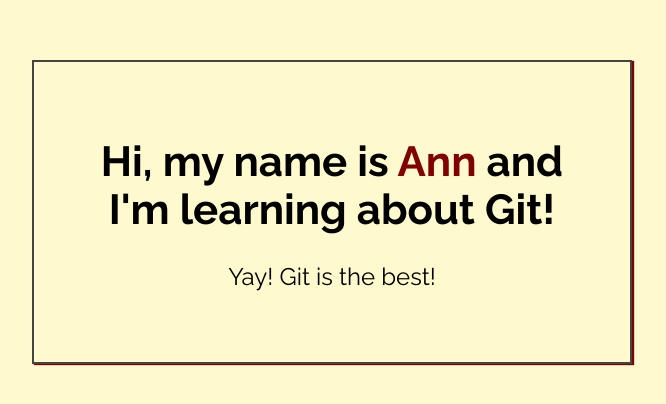
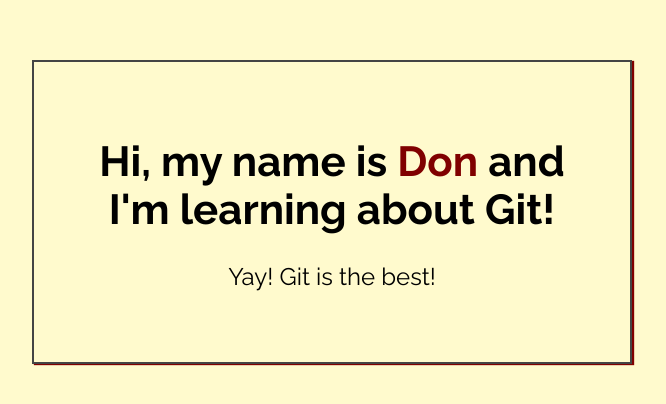
Before and after one commit to DJNardone/my-first-repo, a plain HTML site: page index.html in a window 1280 px wide. Shown: the part 188-592 px from the top of the page, without its empty margins (308-974 px from the left). Drawn offline with Linux system fonts and the light colour scheme.

Commit message:
Added my name to index.html

```diff
--- a/index.html
+++ b/index.html
@@ -14,7 +14,7 @@
 <body>
 
     <div class="greeting">
-        <h1>Hi, my name is <span class="highlight">Ann</span> and I'm learning about Git! </h1>
+        <h1>Hi, my name is <span class="highlight">Don</span> and I'm learning about Git! </h1>
 
         <p>Yay! Git is the best!</p>
     </div>
```
